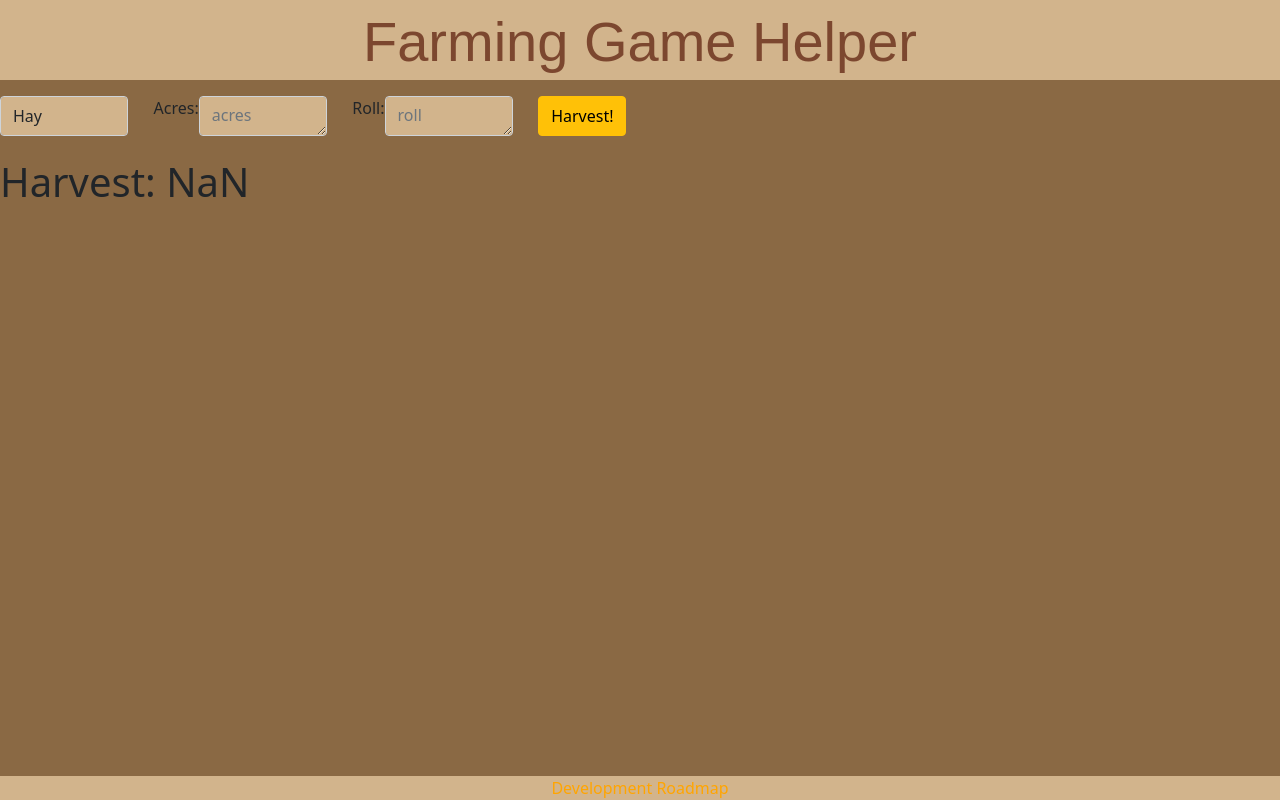
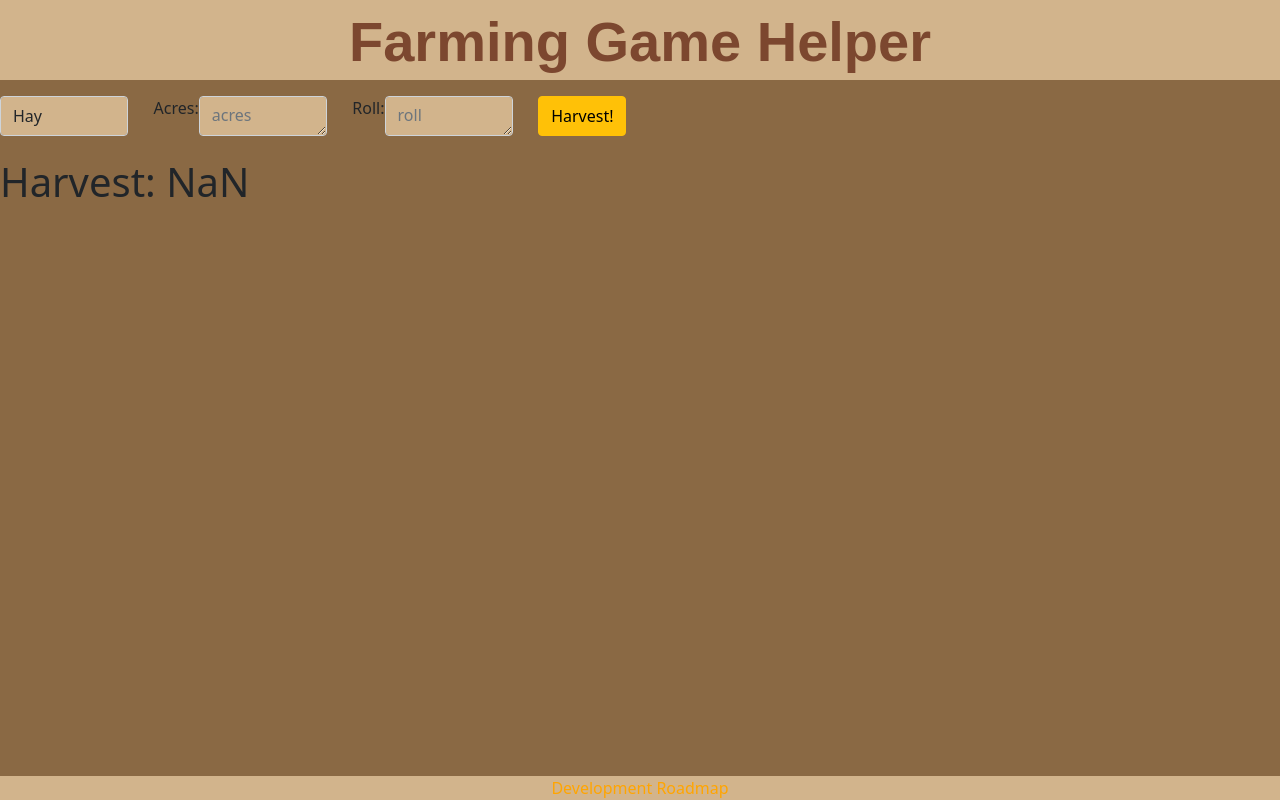
Before and after one commit to Twin-2/FarmingGame-helper, a React (Create React App) app: page / in a window 1280 px wide. Built offline with nearby package versions, Linux system fonts and the light colour scheme.

Commit message:
Update _header.scss

```diff
--- a/src/components/header/_header.scss
+++ b/src/components/header/_header.scss
@@ -7,6 +7,7 @@ header {
   margin: 0;
   text-align: center;
   font-size: 7vh;
-  font-family: Blippo, fantasy;
+  font-family: sans-serif;
+  font-weight: 800;
   margin-bottom: 2vh;
 }
```
